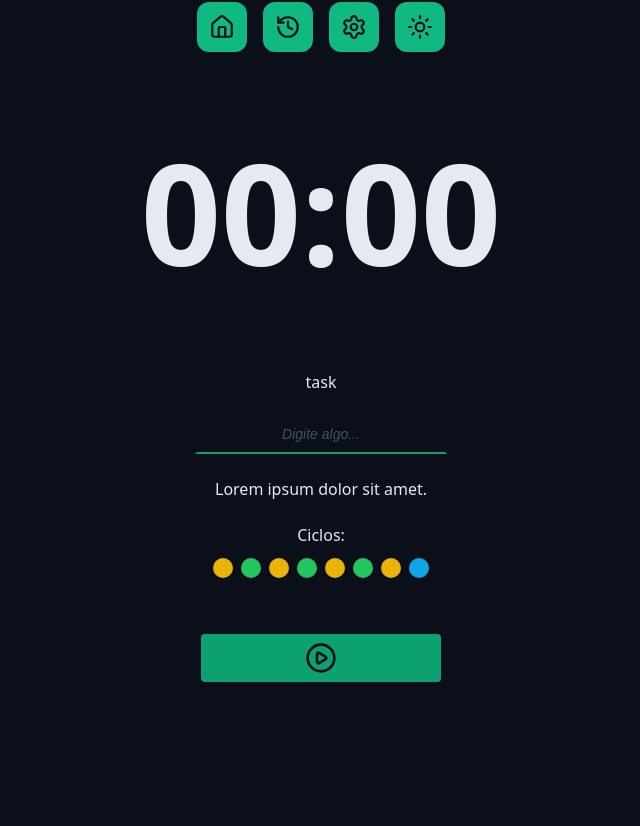
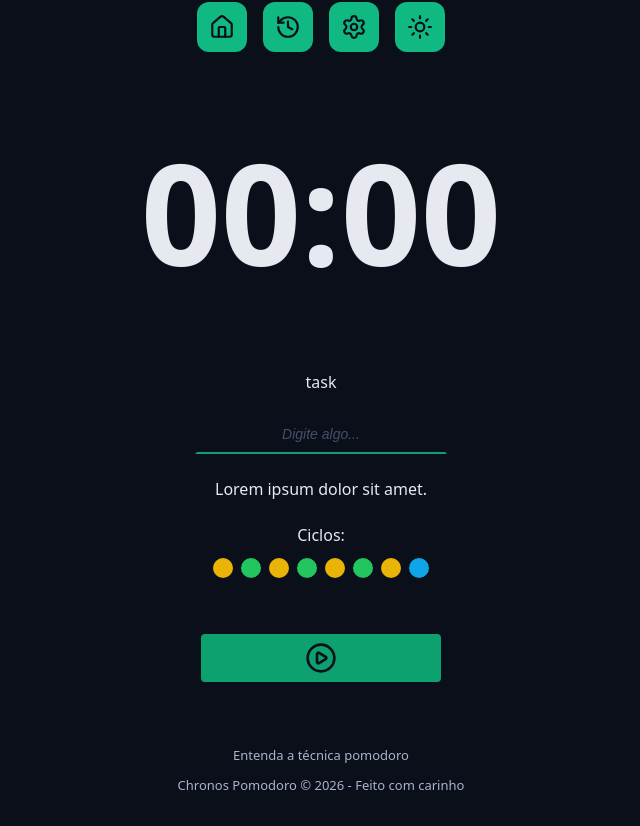
Before and after one commit to Matvops/pomodoro-chronos, a React (Vite) app: page / in a window 1280 px wide. Shown: the part 249-1075 px from the top of the page, without its empty margins (319-959 px from the left). Before the commit the page ends 963 px from the top, so only its background shows below. Built offline with nearby package versions, Linux system fonts and the light colour scheme.

Commit message:
Feat: Adiciona footer ao App

```diff
--- a/src/App.tsx
+++ b/src/App.tsx
@@ -6,6 +6,7 @@ import "./styles/theme.css";
 import "./styles/global.css";
 import { CountDown } from "./components/CountDown";
 import { FormHome } from "./components/FormHome";
+import { Footer } from "./components/Footer";
 
 export function App() {
 
@@ -26,6 +27,10 @@ export function App() {
       <Container>
         <FormHome />
       </Container>
+
+      <Container>
+        <Footer />
+      </Container>
     </>
   )
 
```
